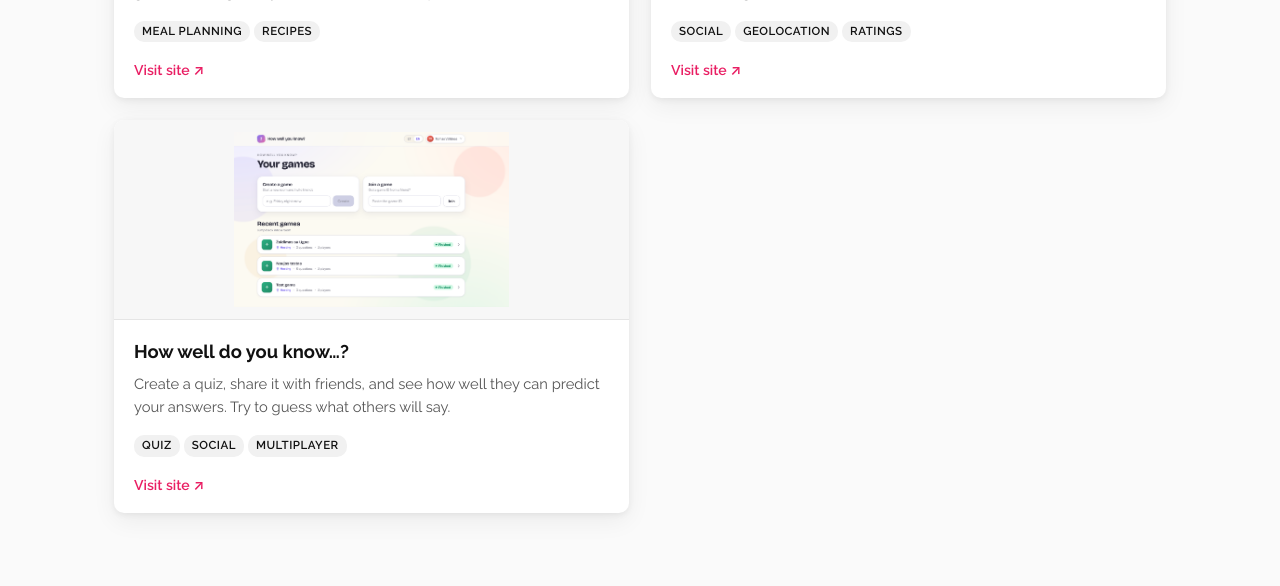
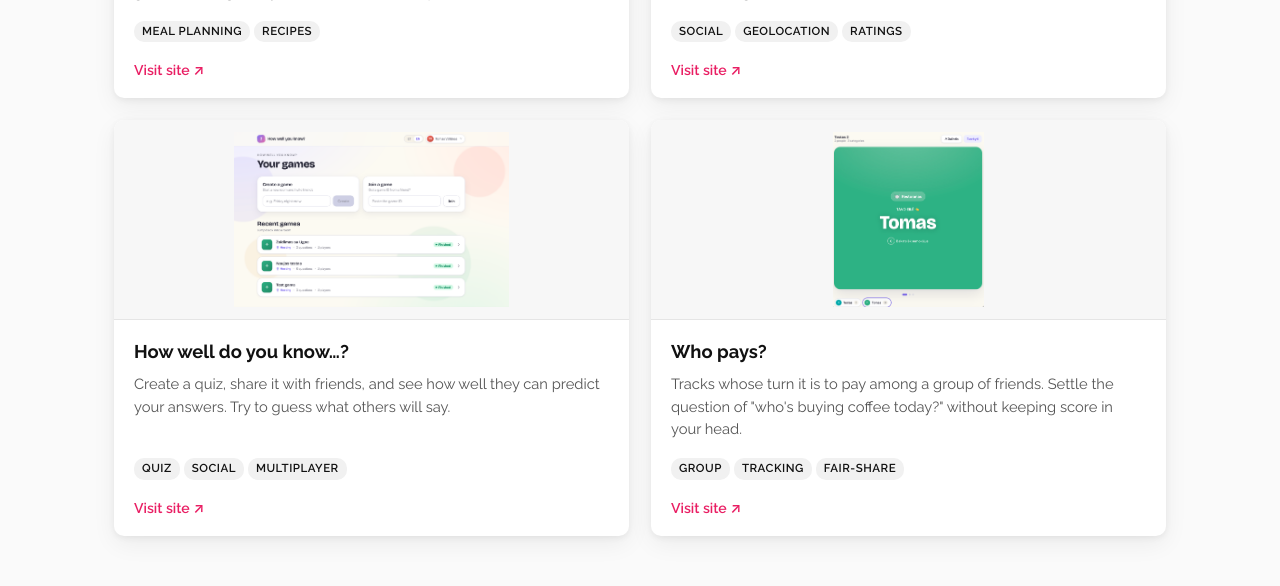
Before and after one commit to tom-val/interactive-timeline, a React (Create React App) app: page / in a window 1280 px wide. Shown: the part 1380-1966 px from the top of the page. Built offline with nearby package versions, Linux system fonts and the light colour scheme; no server answers; a web font is replaced by a local one.

Commit message:
who-pays project

```diff
--- a/src/components/Portfolio/Portfolio.css
+++ b/src/components/Portfolio/Portfolio.css
@@ -78,6 +78,9 @@
 .thumb-quiz {
     background: linear-gradient(135deg, #6f4ea8, #4527a0);
 }
+.thumb-whopays {
+    background: linear-gradient(135deg, #00897b, #004d40);
+}
 
 .card-body {
     padding: 18px 20px 16px;
--- a/src/data/projects.ts
+++ b/src/data/projects.ts
@@ -5,7 +5,7 @@
  */
 
 export interface FeaturedProject {
-    id: 'atiduosiu' | 'finances' | 'food' | 'coffee' | 'quiz'
+    id: 'atiduosiu' | 'finances' | 'food' | 'coffee' | 'quiz' | 'whopays'
     url: string
     /** Filename in /public/screenshots/. Falsy = show placeholder. */
     screenshot?: string
@@ -57,6 +57,13 @@ export const FEATURED_PROJECTS: FeaturedProject[] = [
         placeholderEmoji: '❓',
         placeholderClass: 'thumb-quiz',
     },
+    {
+        id: 'whopays',
+        url: 'https://whopays.valiunas.dev',
+        screenshot: 'who-pays.png',
+        placeholderEmoji: '💸',
+        placeholderClass: 'thumb-whopays',
+    },
 ]
 
 export const SMALL_PROJECTS: SmallProject[] = [
--- a/src/i18n/locales/en.json
+++ b/src/i18n/locales/en.json
@@ -43,6 +43,11 @@
         "title": "How well do you know…?",
         "desc": "Create a quiz, share it with friends, and see how well they can predict your answers. Try to guess what others will say.",
         "tags": ["Quiz", "Social", "Multiplayer"]
+      },
+      "whopays": {
+        "title": "Who pays?",
+        "desc": "Tracks whose turn it is to pay among a group of friends. Settle the question of \"who's buying coffee today?\" without keeping score in your head.",
+        "tags": ["Group", "Tracking", "Fair-share"]
       }
     }
   },
--- a/src/i18n/locales/lt.json
+++ b/src/i18n/locales/lt.json
@@ -43,6 +43,11 @@
         "title": "Kaip gerai pažįsti…?",
         "desc": "Sukurkite viktoriną, pasidalinkite ja su draugais ir pažiūrėkite, kaip gerai jie atspės jūsų atsakymus. Pabandykite atspėti, ką kiti pasakys.",
         "tags": ["Viktorina", "Socialinis", "Žaidimas"]
+      },
+      "whopays": {
+        "title": "Kieno eilė mokėti?",
+        "desc": "Seka, kieno eilė mokėti draugų kompanijoje. Išspręskite klausimą „kas šiandien perka kavą?“ — be reikalo mintinai sekti, kas kiek pirko.",
+        "tags": ["Grupė", "Sekimas", "Sąžiningas dalinimasis"]
       }
     }
   },
```
Also changed, not shown: public/screenshots/who-pays.png (added).
